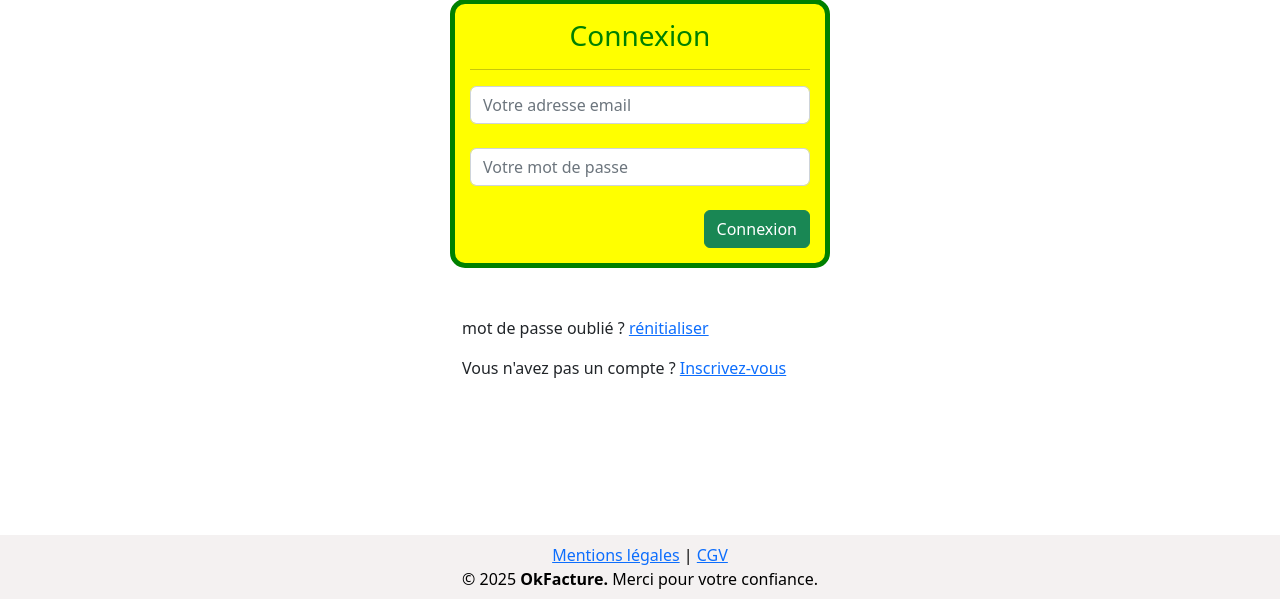
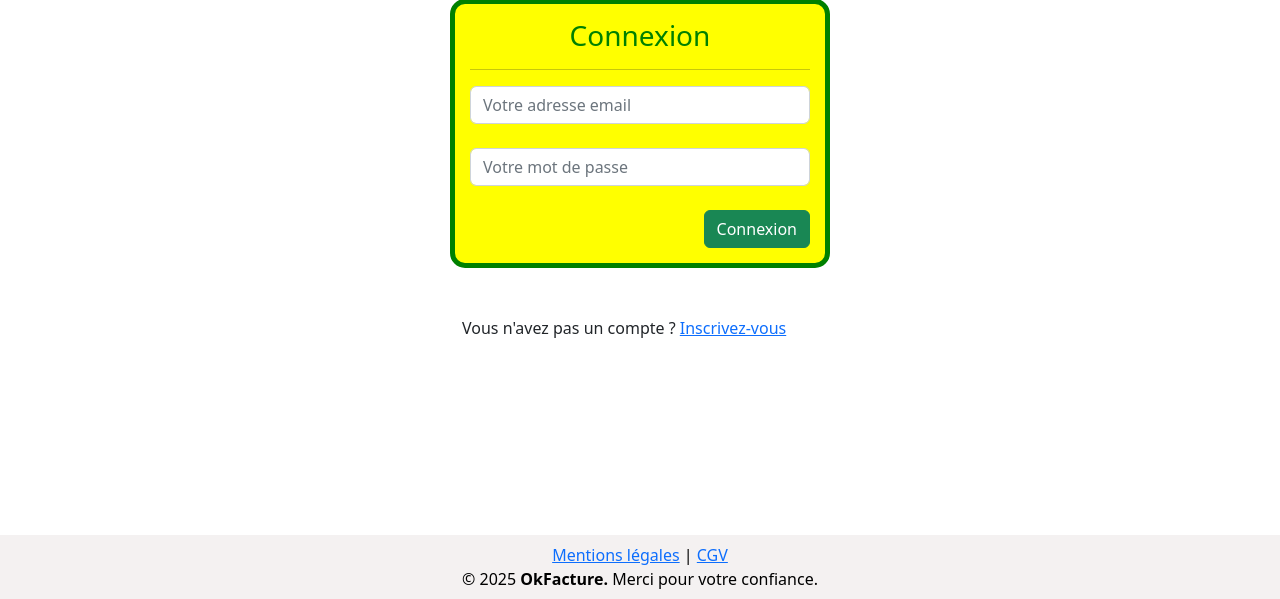
Before and after one commit to makan-dianka/InvoiceApp, a Django app: page /accounts/login/ in a window 1280 px wide. Shown: the part 201-800 px from the top of the page. Run offline with Django 5.2, Linux system fonts and the light colour scheme; parts of the project's set-up code (start-up, migrations or seed data) failed here and were passed over; some libraries are stand-ins or nearby versions.

Commit message:
remove password forgot link from login page

```diff
--- a/accounts/templates/accounts/login.html
+++ b/accounts/templates/accounts/login.html
@@ -30,7 +30,7 @@
         </div>
         <div class="row justify-content-center">
             <div class="col-md-4 mt-5">
-                <p>mot de passe oublié ? <a href="#">rénitialiser</a></p>
+                <!-- <p>mot de passe oublié ? <a href="#">rénitialiser</a></p> -->
                 <p>Vous n'avez pas un compte ? <a href="{% url 'accounts:register' %}">Inscrivez-vous</a></p> <br />
             </div>
         </div>
```
